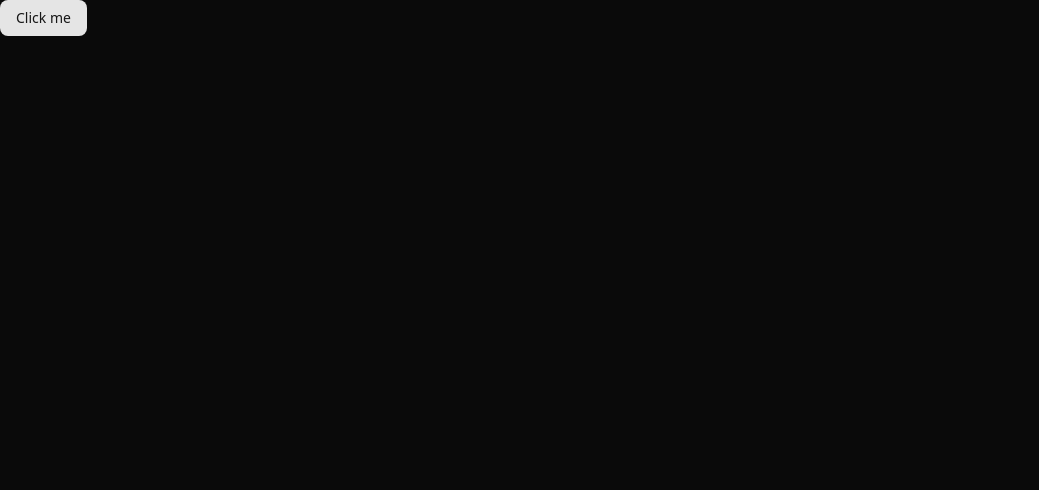
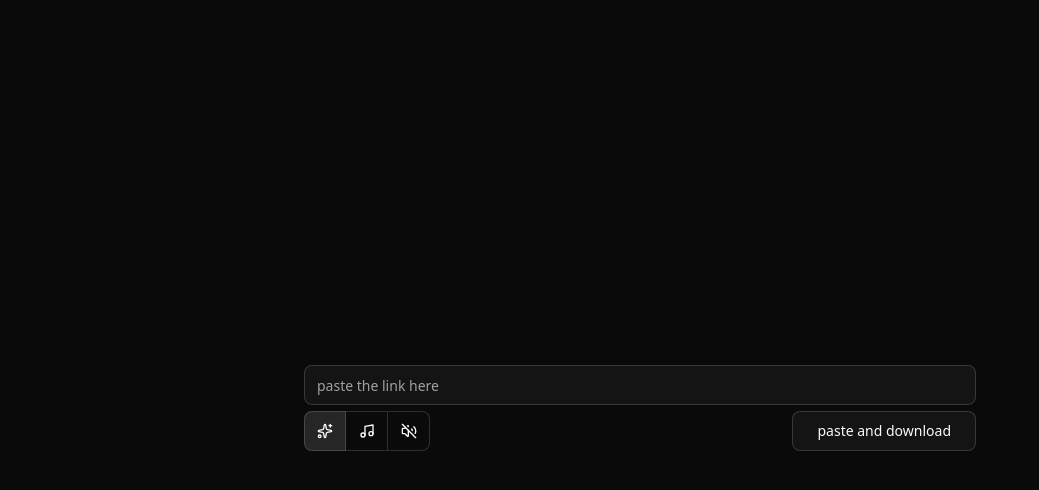
Before and after one commit to michaltarasiuk/get-link, a Next.js app: page / in a window 1280 px wide. Shown: the top 490 px of the page, without its empty margins (0-1039 px from the left). Built offline with nearby package versions, Linux system fonts and the light colour scheme.

Commit message:
add Download component

```diff
--- a/package.json
+++ b/package.json
@@ -14,6 +14,8 @@
   },
   "dependencies": {
     "@radix-ui/react-slot": "^1.2.3",
+    "@radix-ui/react-toggle": "^1.1.10",
+    "@radix-ui/react-toggle-group": "^1.1.11",
     "class-variance-authority": "^0.7.1",
     "clsx": "^2.1.1",
     "eslint-plugin-simple-import-sort": "^12.1.1",
--- a/src/app/layout.tsx
+++ b/src/app/layout.tsx
@@ -8,7 +8,7 @@
     <html lang="en">
       <body
         className={cn(
-          "dark",
+          "dark p-2",
           `${geistSans.variable} ${geistMono.variable} antialiased`,
         )}>
         {children}
--- a/src/app/page.tsx
+++ b/src/app/page.tsx
@@ -1,5 +1,10 @@
-import {Button} from "@/components/ui/button";
+import {Download} from "@/components/Download";
+import {cn} from "@/lib/cn";
 
 export default function Page() {
-  return <Button>Click me</Button>;
+  return (
+    <div className={cn("flex min-h-dvh items-center justify-center")}>
+      <Download />
+    </div>
+  );
 }
--- /dev/null
+++ b/src/components/Download.tsx
@@ -0,0 +1,39 @@
+import {Music, Sparkles, VolumeOff} from "lucide-react";
+
+import {Button} from "@/components/ui/button";
+import {Input} from "@/components/ui/input";
+import {ToggleGroup, ToggleGroupItem} from "@/components/ui/toggle-group";
+import {cn} from "@/lib/cn";
+
+export function Download() {
+  return (
+    <div className={cn("w-full max-w-2xl space-y-1.5")}>
+      <Input placeholder="paste the link here" className={cn("h-10")} />
+      <div
+        className={cn(
+          "flex flex-col justify-between gap-y-1.5",
+          "sm:flex-row",
+        )}>
+        <ToggleGroup
+          type="single"
+          defaultValue="auto"
+          variant="outline"
+          size="lg"
+          className={cn("grid w-full grid-cols-3", "sm:w-auto")}>
+          <ToggleGroupItem value="auto">
+            <Sparkles className={cn("size-4")} />
+          </ToggleGroupItem>
+          <ToggleGroupItem value="audio">
+            <Music className={cn("size-4")} />
+          </ToggleGroupItem>
+          <ToggleGroupItem value="mute">
+            <VolumeOff className={cn("size-4")} />
+          </ToggleGroupItem>
+        </ToggleGroup>
+        <Button variant="outline" size="lg">
+          paste and download
+        </Button>
+      </div>
+    </div>
+  );
+}
--- /dev/null
+++ b/src/components/ui/input.tsx
@@ -0,0 +1,21 @@
+import * as React from "react";
+
+import {cn} from "@/lib/cn";
+
+function Input({className, type, ...props}: React.ComponentProps<"input">) {
+  return (
+    <input
+      type={type}
+      data-slot="input"
+      className={cn(
+        "file:text-foreground placeholder:text-muted-foreground selection:bg-primary selection:text-primary-foreground dark:bg-input/30 border-input h-9 w-full min-w-0 rounded-md border bg-transparent px-3 py-1 text-base shadow-xs transition-[color,box-shadow] outline-none file:inline-flex file:h-7 file:border-0 file:bg-transparent file:text-sm file:font-medium disabled:pointer-events-none disabled:cursor-not-allowed disabled:opacity-50 md:text-sm",
+        "focus-visible:border-ring focus-visible:ring-ring/50 focus-visible:ring-[3px]",
+        "aria-invalid:ring-destructive/20 dark:aria-invalid:ring-destructive/40 aria-invalid:border-destructive",
+        className,
+      )}
+      {...props}
+    />
+  );
+}
+
+export {Input};
--- /dev/null
+++ b/src/components/ui/toggle-group.tsx
@@ -0,0 +1,81 @@
+"use client";
+
+import * as ToggleGroupPrimitive from "@radix-ui/react-toggle-group";
+import {type VariantProps} from "class-variance-authority";
+import * as React from "react";
+
+import {toggleVariants} from "@/components/ui/toggle";
+import {cn} from "@/lib/cn";
+
+const ToggleGroupContext = React.createContext<
+  VariantProps<typeof toggleVariants> & {
+    spacing?: number;
+  }
+>({
+  size: "default",
+  variant: "default",
+  spacing: 0,
+});
+
+function ToggleGroup({
+  className,
+  variant,
+  size,
+  spacing = 0,
+  children,
+  ...props
+}: React.ComponentProps<typeof ToggleGroupPrimitive.Root> &
+  VariantProps<typeof toggleVariants> & {
+    spacing?: number;
+  }) {
+  return (
+    <ToggleGroupPrimitive.Root
+      data-slot="toggle-group"
+      data-variant={variant}
+      data-size={size}
+      data-spacing={spacing}
+      style={{"--gap": spacing} as React.CSSProperties}
+      className={cn(
+        "group/toggle-group flex w-fit items-center gap-[--spacing(var(--gap))] rounded-md data-[spacing=default]:data-[variant=outline]:shadow-xs",
+        className,
+      )}
+      {...props}>
+      <ToggleGroupContext.Provider value={{variant, size, spacing}}>
+        {children}
+      </ToggleGroupContext.Provider>
+    </ToggleGroupPrimitive.Root>
+  );
+}
+
+function ToggleGroupItem({
+  className,
+  children,
+  variant,
+  size,
+  ...props
+}: React.ComponentProps<typeof ToggleGroupPrimitive.Item> &
+  VariantProps<typeof toggleVariants>) {
+  const context = React.useContext(ToggleGroupContext);
+
+  return (
+    <ToggleGroupPrimitive.Item
+      data-slot="toggle-group-item"
+      data-variant={context.variant || variant}
+      data-size={context.size || size}
+      data-spacing={context.spacing}
+      className={cn(
+        toggleVariants({
+          variant: context.variant || variant,
+          size: context.size || size,
+        }),
+        "w-auto min-w-0 shrink-0 px-3 focus:z-10 focus-visible:z-10",
+        "data-[spacing=0]:rounded-none data-[spacing=0]:shadow-none data-[spacing=0]:first:rounded-l-md data-[spacing=0]:last:rounded-r-md data-[spacing=0]:data-[variant=outline]:border-l-0 data-[spacing=0]:data-[variant=outline]:first:border-l",
+        className,
+      )}
+      {...props}>
+      {children}
+    </ToggleGroupPrimitive.Item>
+  );
+}
+
+export {ToggleGroup, ToggleGroupItem};
--- /dev/null
+++ b/src/components/ui/toggle.tsx
@@ -0,0 +1,47 @@
+"use client";
+
+import * as TogglePrimitive from "@radix-ui/react-toggle";
+import {cva, type VariantProps} from "class-variance-authority";
+import * as React from "react";
+
+import {cn} from "@/lib/cn";
+
+const toggleVariants = cva(
+  "inline-flex items-center justify-center gap-2 rounded-md text-sm font-medium hover:bg-muted hover:text-muted-foreground disabled:pointer-events-none disabled:opacity-50 data-[state=on]:bg-accent data-[state=on]:text-accent-foreground [&_svg]:pointer-events-none [&_svg:not([class*='size-'])]:size-4 [&_svg]:shrink-0 focus-visible:border-ring focus-visible:ring-ring/50 focus-visible:ring-[3px] outline-none transition-[color,box-shadow] aria-invalid:ring-destructive/20 dark:aria-invalid:ring-destructive/40 aria-invalid:border-destructive whitespace-nowrap",
+  {
+    variants: {
+      variant: {
+        default: "bg-transparent",
+        outline:
+          "border border-input bg-transparent shadow-xs hover:bg-accent hover:text-accent-foreground",
+      },
+      size: {
+        default: "h-9 px-2 min-w-9",
+        sm: "h-8 px-1.5 min-w-8",
+        lg: "h-10 px-2.5 min-w-10",
+      },
+    },
+    defaultVariants: {
+      variant: "default",
+      size: "default",
+    },
+  },
+);
+
+function Toggle({
+  className,
+  variant,
+  size,
+  ...props
+}: React.ComponentProps<typeof TogglePrimitive.Root> &
+  VariantProps<typeof toggleVariants>) {
+  return (
+    <TogglePrimitive.Root
+      data-slot="toggle"
+      className={cn(toggleVariants({variant, size, className}))}
+      {...props}
+    />
+  );
+}
+
+export {Toggle, toggleVariants};
```
Also changed, not shown: 1 other file (tests, documents, lock files or other folders).
